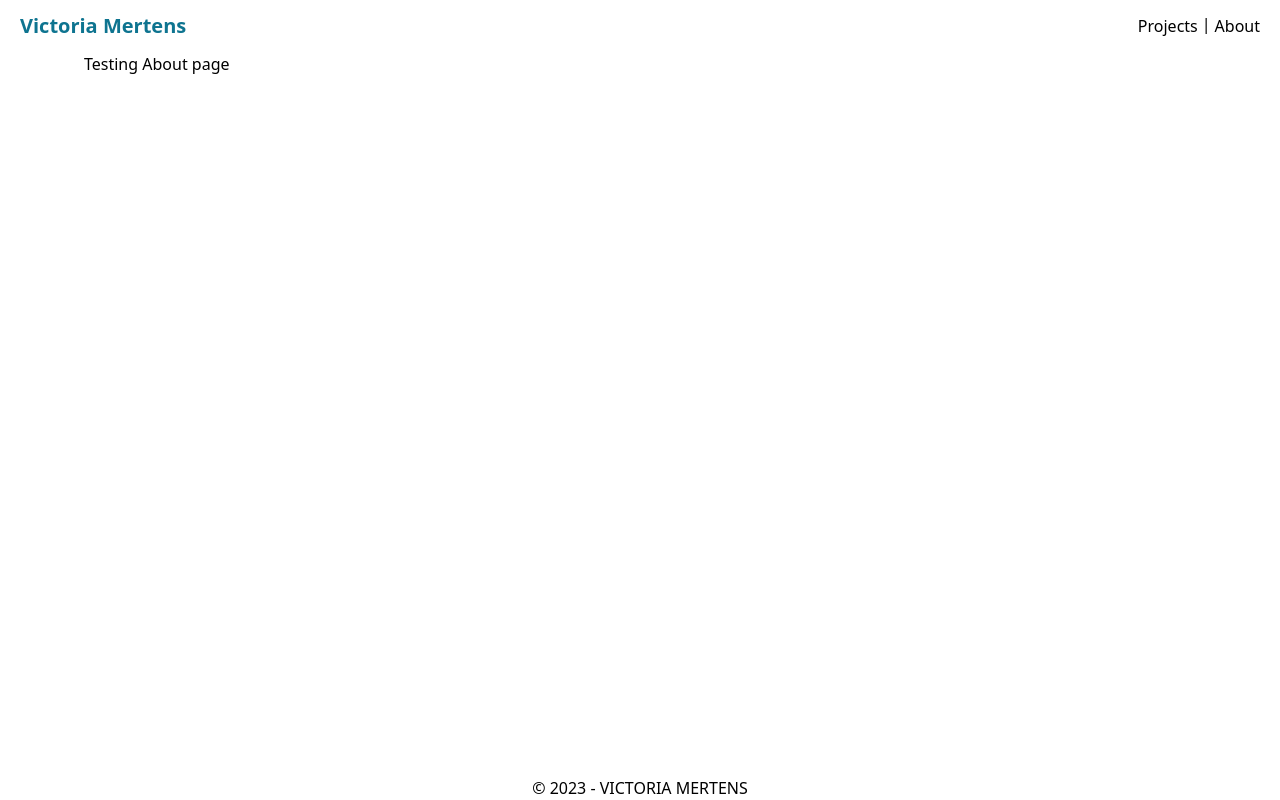
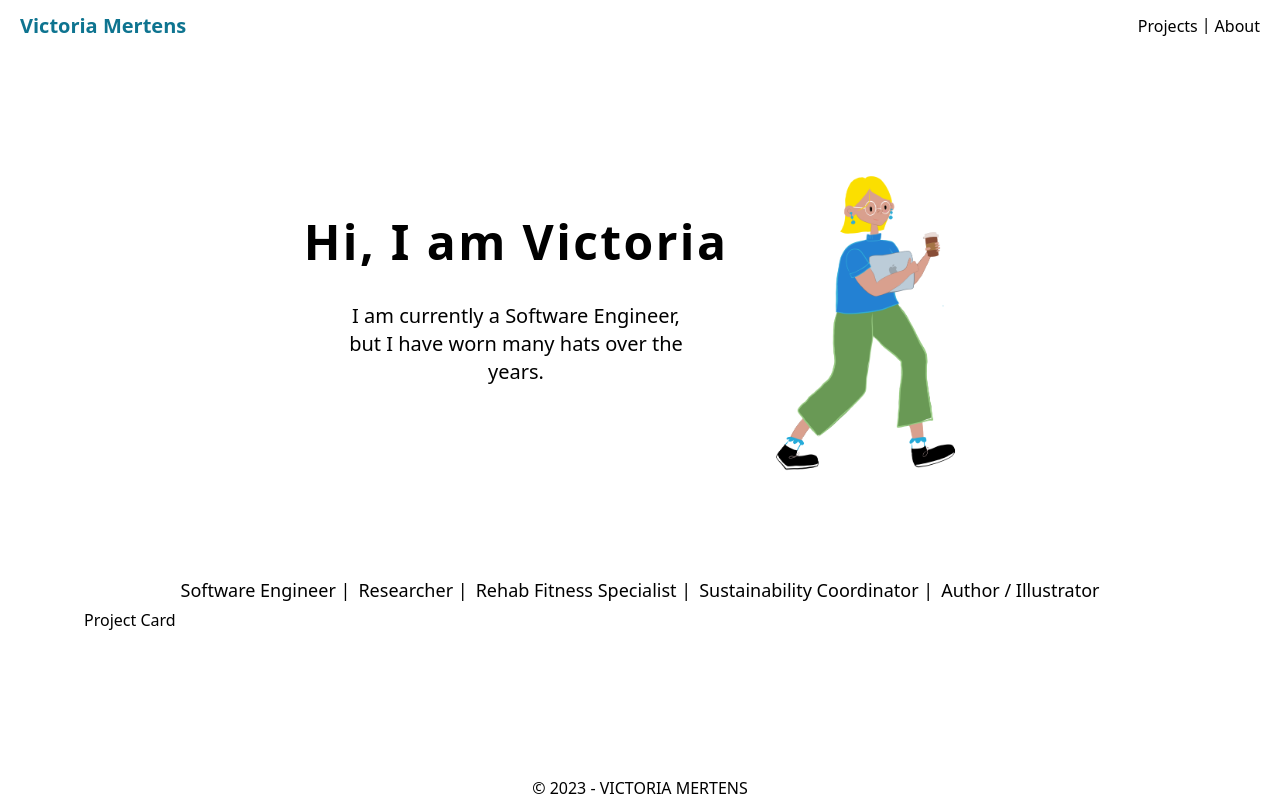
Before and after one commit to victoriamertens/next-portfolio, a Next.js app: page /about in a window 1280 px wide. Built offline with nearby package versions, Linux system fonts and the light colour scheme.

Commit message:
Added About page base to project

```diff
--- /dev/null
+++ b/src/app/AboutCard.tsx
@@ -0,0 +1,3 @@
+export default function AboutCard() {
+  return <p>Project Card</p>;
+}
--- a/src/app/Description.tsx
+++ b/src/app/Description.tsx
@@ -21,7 +21,7 @@ export default function Description() {
   }
 
   return (
-    <span className="text-lg md:text-xl px-1 font-bold uppercase">
+    <span className="text-lg md:text-xl px-1 font-bold uppercase bg-gradient-to-r from-indigo-600 via-purple-500 to-pink-500 bg-clip-text text-transparent">
       {options[count]}
     </span>
   );
--- a/src/app/ProjectHover.tsx
+++ b/src/app/ProjectHover.tsx
@@ -15,7 +15,7 @@ export default function ProjectHover(props: propsHover) {
         <a
           role="link"
           href={props.url}
-          className="border border-solid p-2 px-5 rounded-3xl m-4 text-blue-300"
+          className="text-center border border-solid p-2 px-5 rounded-3xl m-4 text-blue-300"
         >
           Go to Project
         </a>
--- a/src/app/about/page.tsx
+++ b/src/app/about/page.tsx
@@ -3,6 +3,53 @@ export const metadata = {
   description: 'Generated by create next app',
 };
 
+import me from '../../../public/walking-me.png';
+import test from '../../../public/Headshot.kuzmin.jpg';
+import Image from 'next/image';
+import AboutCard from '../AboutCard';
+
 export default function About() {
-  return <p>Testing About page</p>;
+  return (
+    <div>
+      <div className="flex flex-col-reverse sm:flex-row align-middle  my-20 justify-center">
+        <div
+          id="left-side"
+          className="flex flex-col items-center gap-4 justify-center "
+        >
+          <h2 className=" sm:text-5xl text-4xl font-bold tracking-wider ">
+            Hi, I am Victoria
+          </h2>
+
+          <div className="flex flex-col items-center w-80 sm:w-96">
+            <p className="flex justify-items-center sm:text-xl text-center text-lg p-5 ">
+              I am currently a Software Engineer, but I have worn many hats over
+              the years.
+            </p>
+            <p className=" md:text-lg text-base text-center w-[390px]"></p>
+          </div>
+        </div>
+
+        <div
+          id="right-side"
+          className="flex flex-col items-center max-h-70 -mr-10"
+        >
+          <Image
+            src={me}
+            // width={300}
+            alt="Cartoon of Victoria holding MacBook and coffee"
+            className="sm:w-72 w-52"
+            priority={true}
+          />
+        </div>
+      </div>
+      <div className="text-center text-lg">
+        <button className="p-1"> Software Engineer |</button>
+        <button className="p-1"> Researcher |</button>
+        <button className="p-1"> Rehab Fitness Specialist |</button>
+        <button className="p-1"> Sustainability Coordinator |</button>
+        <button className="p-1"> Author / Illustrator </button>
+      </div>
+      <AboutCard />
+    </div>
+  );
 }
--- a/src/app/page.tsx
+++ b/src/app/page.tsx
@@ -42,7 +42,7 @@ export default function Home() {
         </div>
       </div>
       <h3 className="text-4xl tracking-wider p-10 text-center">Projects</h3>
-      <div className="flex justify-around flex-wrap">
+      <div className="flex justify-around flex-wrap ">
         <Project
           img="/../public/happy_closet_icon.jpg"
           alt="happy-closet-icon"
```
Also changed, not shown: public/Headshot.kuzmin.jpg (added).
